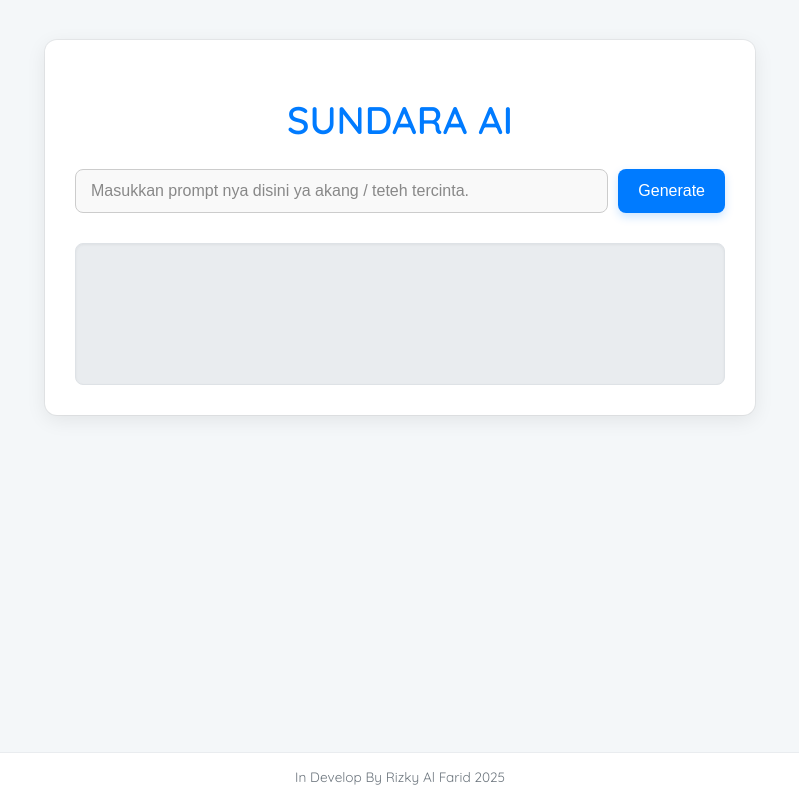
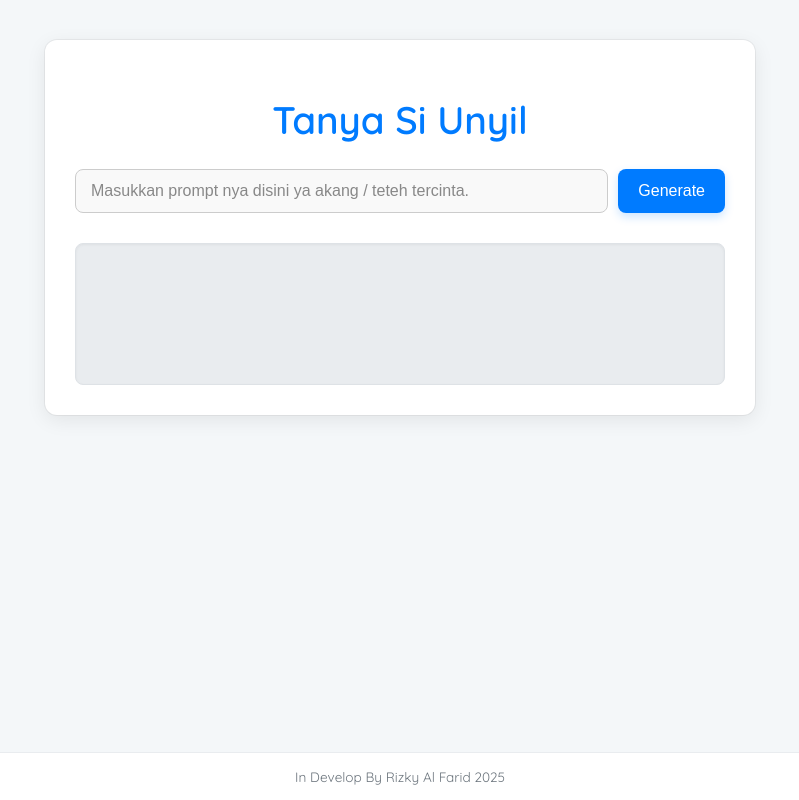
Before and after one commit to riizuki/ai-prompt-web, a plain HTML site: page index.html in a window 1280 px wide. Shown: the whole page, without its empty margins (240-1039 px from the left). Drawn offline with Linux system fonts and the light colour scheme.

Commit message:
first commit

```diff
--- a/index.html
+++ b/index.html
@@ -3,7 +3,7 @@
 <head>
   <meta charset="UTF-8">
   <meta name="viewport" content="width=device-width, initial-scale=1.0">
-  <title>Chatgpt Prompt</title>
+  <title>Test AI Model</title>
   <link rel="stylesheet" href="style.css">
   <link rel="preconnect" href="https://fonts.googleapis.com">
 <link rel="preconnect" href="https://fonts.googleapis.com">
@@ -11,7 +11,7 @@
 <link href="https://fonts.googleapis.com/css2?family=Quicksand:wght@300..700&display=swap" rel="stylesheet">
 <body>
   <div class="wrapper">
-    <h1>SUNDARA AI</h1>
+    <h1>Tanya Si Unyil</h1>
 
     <form class="form-input" id="form-input">
       <input type="text" placeholder="Masukkan prompt nya disini ya akang / teteh tercinta." id="input-prompt" autocomplete="off">
```
